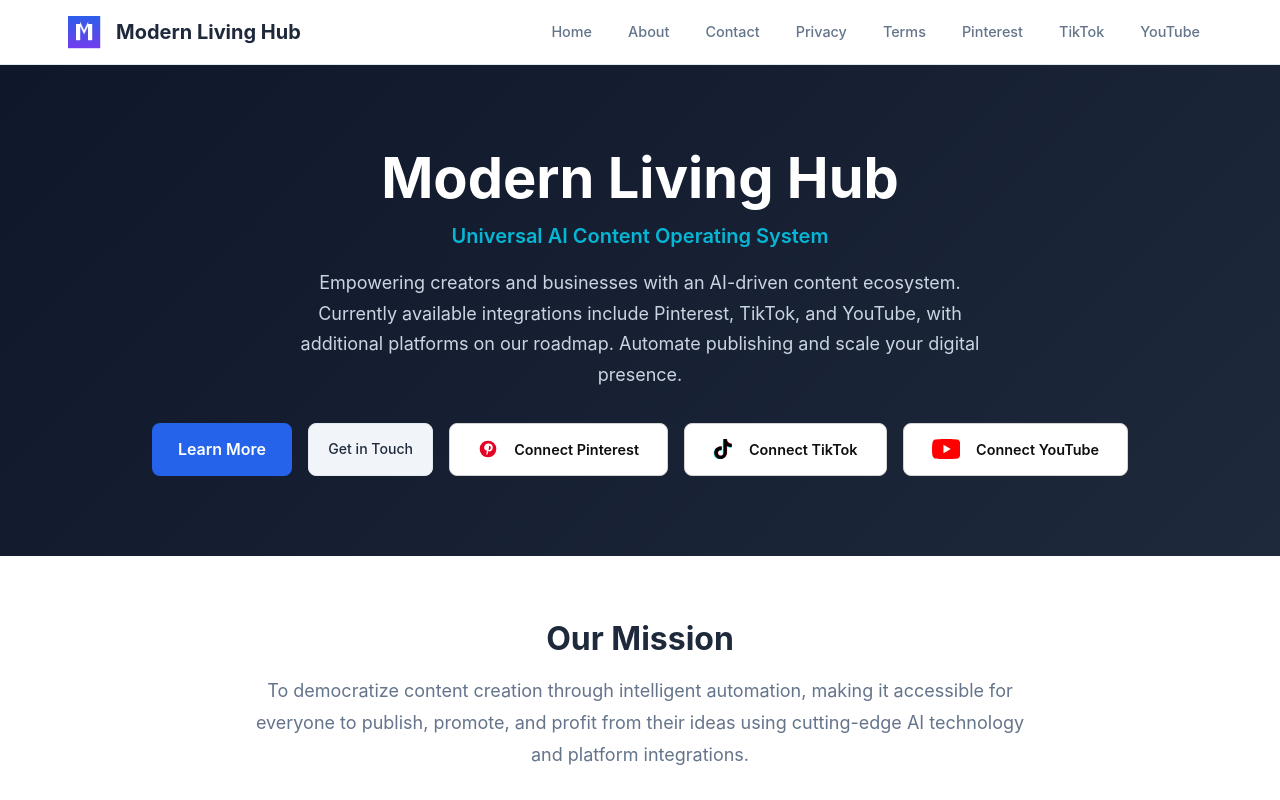
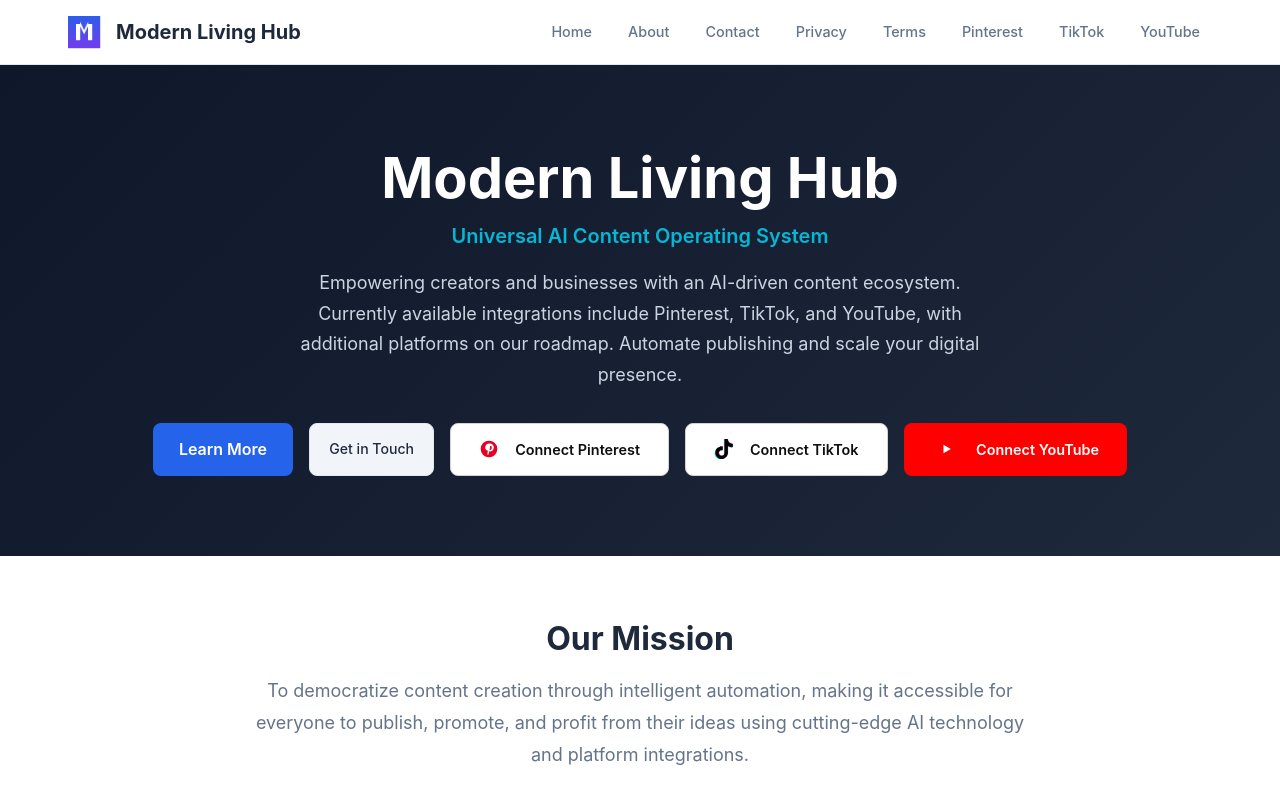
Before and after one commit to shehrozali6465372-ctrl/modern-living-hub, a plain HTML site: page index.html in a window 1280 px wide. Shown: the top 800 px of the page. Drawn offline with Linux system fonts and the light colour scheme; no server answers.

Commit message:
Fix YouTube full-color icon on red background violation — use white button or monochrome icon per official guidelines (Policy III.F.2a)

```diff
--- a/index.html
+++ b/index.html
@@ -70,7 +70,7 @@
   <path fill="#000000" d="M12.525.02h3.91c.08 1.53.63 3.09 1.75 4.17 1.12 1.11 2.7 1.62 4.24 1.79v4.03c-1.44-.05-2.89-.35-4.2-.97-.57-.26-1.1-.59-1.62-.93v8.75c-.08 1.4-.54 2.79-1.35 3.94-1.31 1.92-3.58 3.17-5.91 3.21-1.43.08-2.86-.31-4.08-1.03-2.02-1.19-3.44-3.37-3.65-5.71-.02-.5-.03-1-.01-1.49.18-1.9 1.12-3.72 2.58-4.96 1.66-1.44 3.98-2.13 6.15-1.72v4.44c-.99-.32-2.15-.23-3.02.37-.63.41-1.11 1.04-1.36 1.75-.21.51-.15 1.07-.14 1.61.24 1.64 1.82 3.02 3.5 2.87 1.12-.01 2.19-.66 2.77-1.61.19-.33.4-.67.41-1.06.1-1.79.06-3.57.07-5.36.01-4.03-.01-8.05.02-12.07z"/>
 </svg><span>Connect TikTok</span>
                     </a>
-                    <a href="/youtube/auth" class="btn btn-youtube btn-youtube-home" id="connect-youtube-btn">
+                    <a href="/youtube/auth" class="btn btn-youtube yt-connect-button" id="connect-youtube-btn">
                         <svg xmlns="http://www.w3.org/2000/svg" viewBox="0 0 28.57 20" height="20" style="height:20px;min-height:20px;width:auto;display:inline-block;vertical-align:middle;margin-right:8px;" aria-hidden="true">
   <path d="M27.9727 3.12324C27.6435 1.89323 26.6768 0.926623 25.4468 0.597366C23.2197 2.24288e-07 14.285 0 14.285 0C14.285 0 5.35042 2.24288e-07 3.12323 0.597366C1.89323 0.926623 0.926623 1.89323 0.597366 3.12324C2.24288e-07 5.35042 0 10 0 10C0 10 2.24288e-07 14.6496 0.597366 16.8768C0.926623 18.1068 1.89323 19.0734 3.12323 19.4026C5.35042 20 14.285 20 14.285 20C14.285 20 23.2197 20 25.4468 19.4026C26.6768 19.0734 27.6435 18.1068 27.9727 16.8768C28.5701 14.6496 28.5701 10 28.5701 10C28.5701 10 28.5677 5.35042 27.9727 3.12324Z" fill="#FF0000"/>
   <path d="M11.4253 14.2854L18.8477 10.0004L11.4253 5.71533V14.2854Z" fill="#FFFFFF"/>
```
